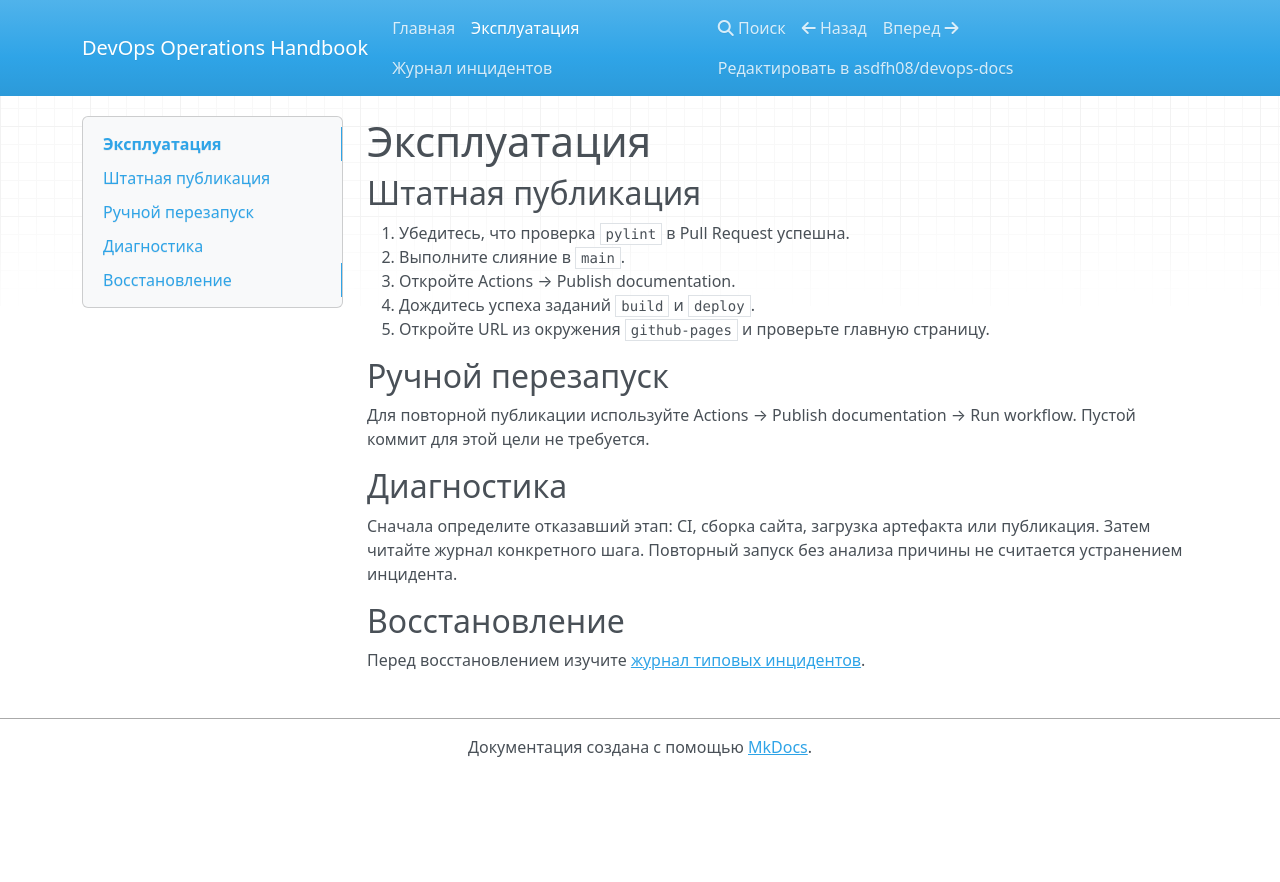
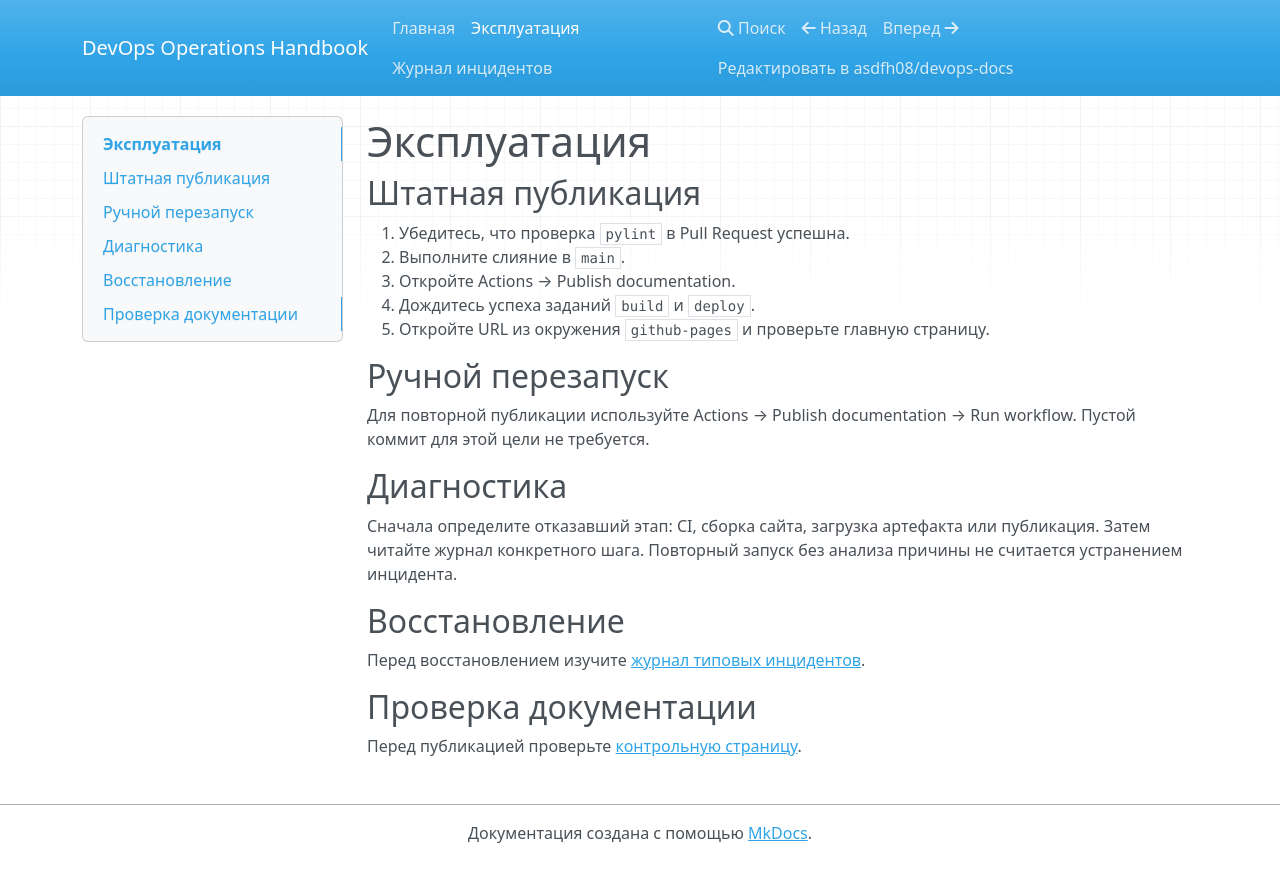
Before and after one commit to asdfh08/devops-docs, an MkDocs documentation site: the page built from docs/runbook.md, in a window 1280 px wide. Shown: the top 882 px of the page. Built offline with MkDocs 1.6.1, drawn with Linux system fonts in a browser that asks for light colours; nearby versions of some CDN libraries.

Commit message:
docs: test missing page validation

```diff
--- a/docs/runbook.md
+++ b/docs/runbook.md
@@ -22,3 +22,7 @@
 ## Восстановление
 
 Перед восстановлением изучите [журнал типовых инцидентов](incidents.md).
+
+## Проверка документации
+
+Перед публикацией проверьте [контрольную страницу](missing-page.md).
```
